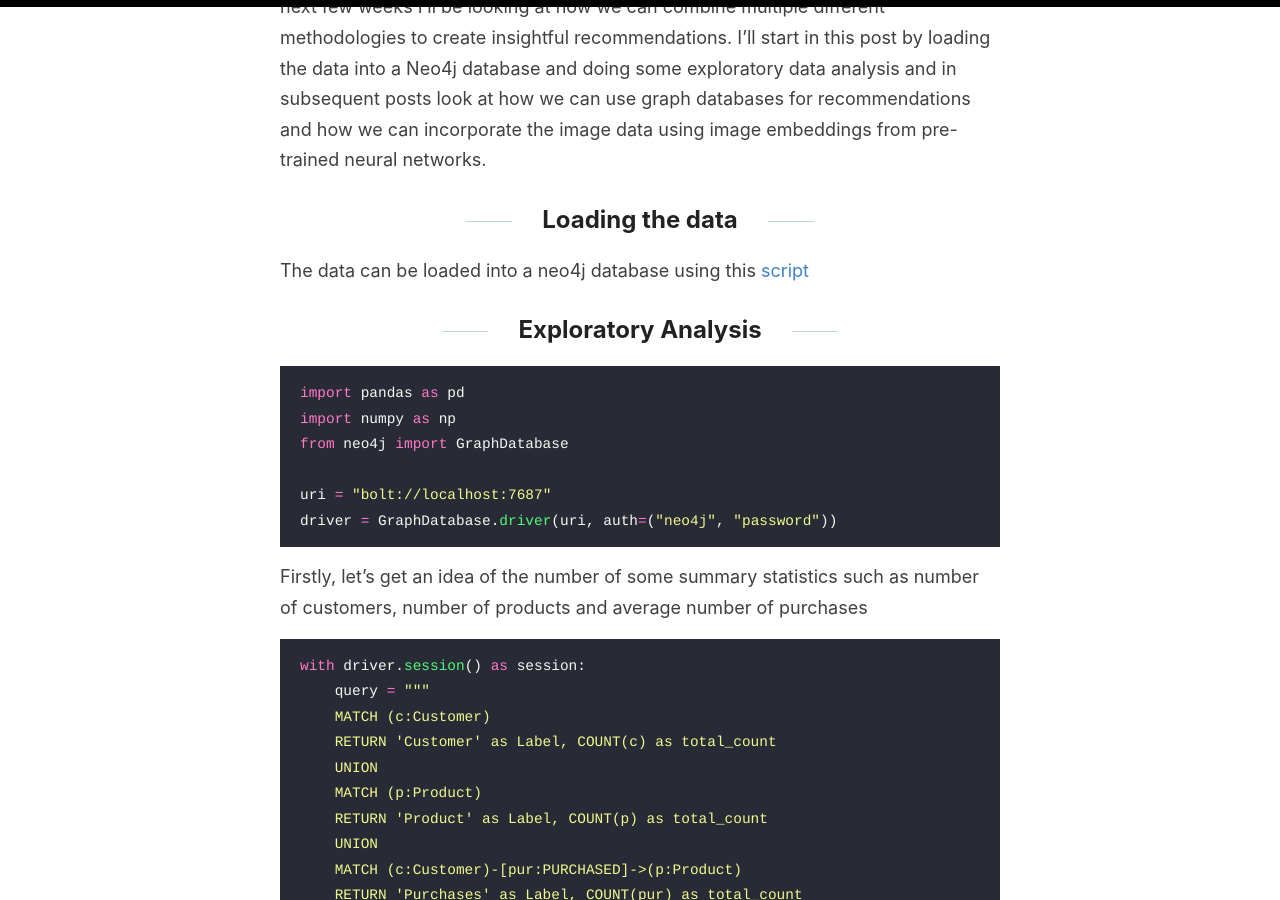
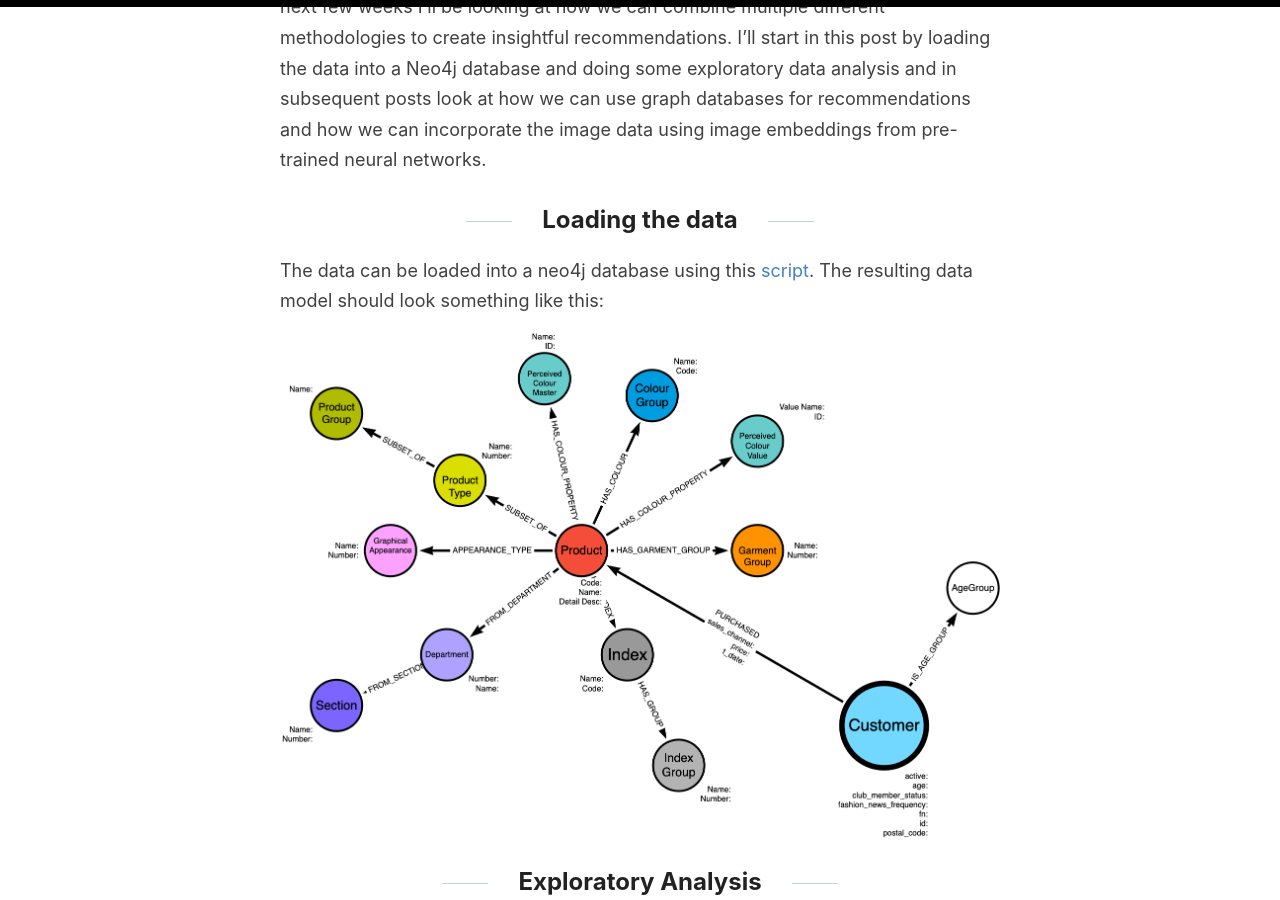
Before and after one commit to Grant592/grant592.github.io, a Jekyll site: the page built from _posts/2022-02-17-h-m-recs-part-1.md, in a window 1280 px wide and 900 px high, scrolled down 388 px. Built offline with Jekyll 4.4.1, drawn with Linux system fonts in a browser that asks for light colours; comment, search, counter and statistics services are not loaded.

Commit message:
added image to post

```diff
--- a/_posts/2022-02-17-h-m-recs-part-1.md
+++ b/_posts/2022-02-17-h-m-recs-part-1.md
@@ -10,7 +10,12 @@ So in the past couple of weeks a Kaggle challenge has been opened up with the ta
 
 ## Loading the data
 
-The data can be loaded into a neo4j database using this [script](https://github.com/Grant592/H-M_recs/blob/main/load_hm_data.cql)
+The data can be loaded into a neo4j database using this [script](https://github.com/Grant592/H-M_recs/blob/main/load_hm_data.cql). The resulting data model should look something like this:
+
+![](/images/articles_graph.png)
+
+
+
 
 ## Exploratory Analysis
 
```
Also changed, not shown: images/articles_graph.png (added).
